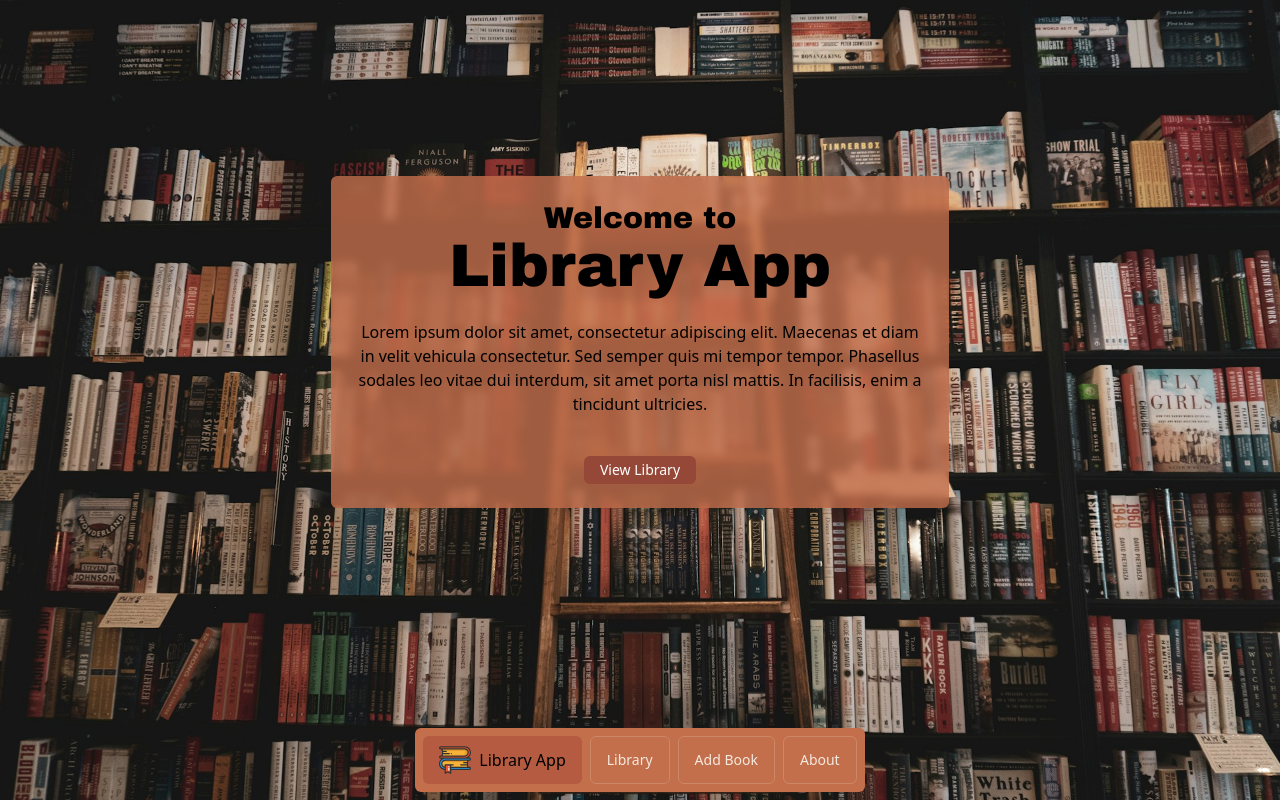
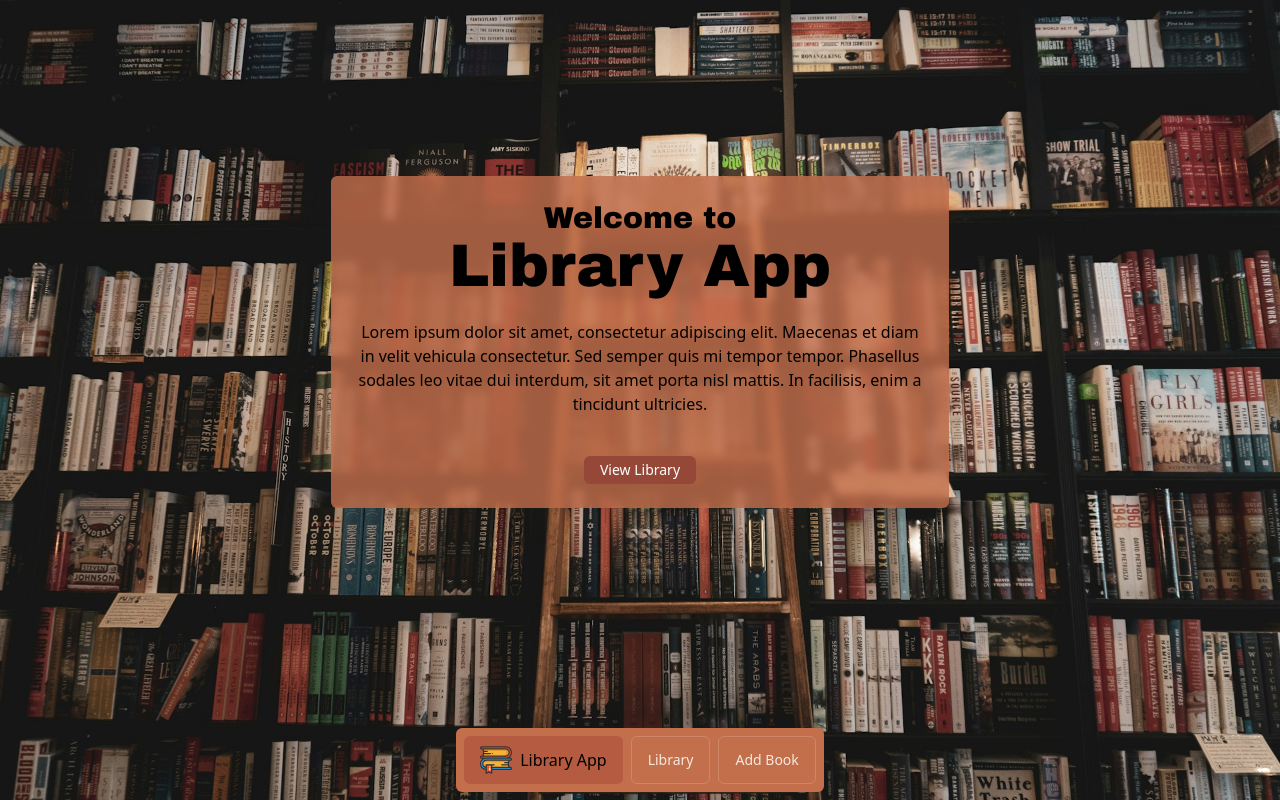
Before and after one commit to Carloslt5/angular-library-app, an Angular app: page / in a window 1280 px wide. Built offline with nearby package versions, Linux system fonts and the light colour scheme.

Commit message:
🗑 delete: delete about page

```diff
--- a/src/app/components/navbar/navbar.component.html
+++ b/src/app/components/navbar/navbar.component.html
@@ -1,7 +1,6 @@
 <div class="absolute top-0 left-0 z-10 flex flex-col items-center justify-center w-full h-screen gap-6 transition-all duration-300 ease-in-out bg-antique-brass-500 sm:hidden bg-opacity-80 backdrop-blur-sm" [ngClass]="{'h-0 overflow-hidden': !menuMobileVisible, 'h-screen': menuMobileVisible}" id="menuMobile">
   <a routerLink="/library" class="px-4 py-2 text-2xl" (click)="closeMenu()">Library</a>
   <a routerLink="/create" class="px-4 py-2 text-2xl" (click)="closeMenu()">Add Book</a>
-  <a routerLink="/about" class="px-4 py-2 text-2xl" (click)="closeMenu()">About</a>
 </div>
 <div class="fixed z-10 flex items-center justify-center w-full px-2 bottom-2">
   <nav class="p-2 rounded-md bg-antique-brass-500">
@@ -13,7 +12,6 @@
       <div class="hidden gap-2 rounded-md sm:flex" id="menuDesktop">
         <a routerLink="/library" class="btn-navBar">Library</a>
         <a routerLink="/create" class="btn-navBar">Add Book</a>
-        <a routerLink="/about" class="btn-navBar">About</a>
       </div>
       <div class="flex items-center justify-center w-10 h-auto cursor-pointer sm:hidden" id="menuButton" (click)="showMenuMobile()" (keyup)="showMenuMobile()" tabindex="0">
         <svg viewBox="0 0 24 24" fill="none" xmlns="http://www.w3.org/2000/svg">
```
